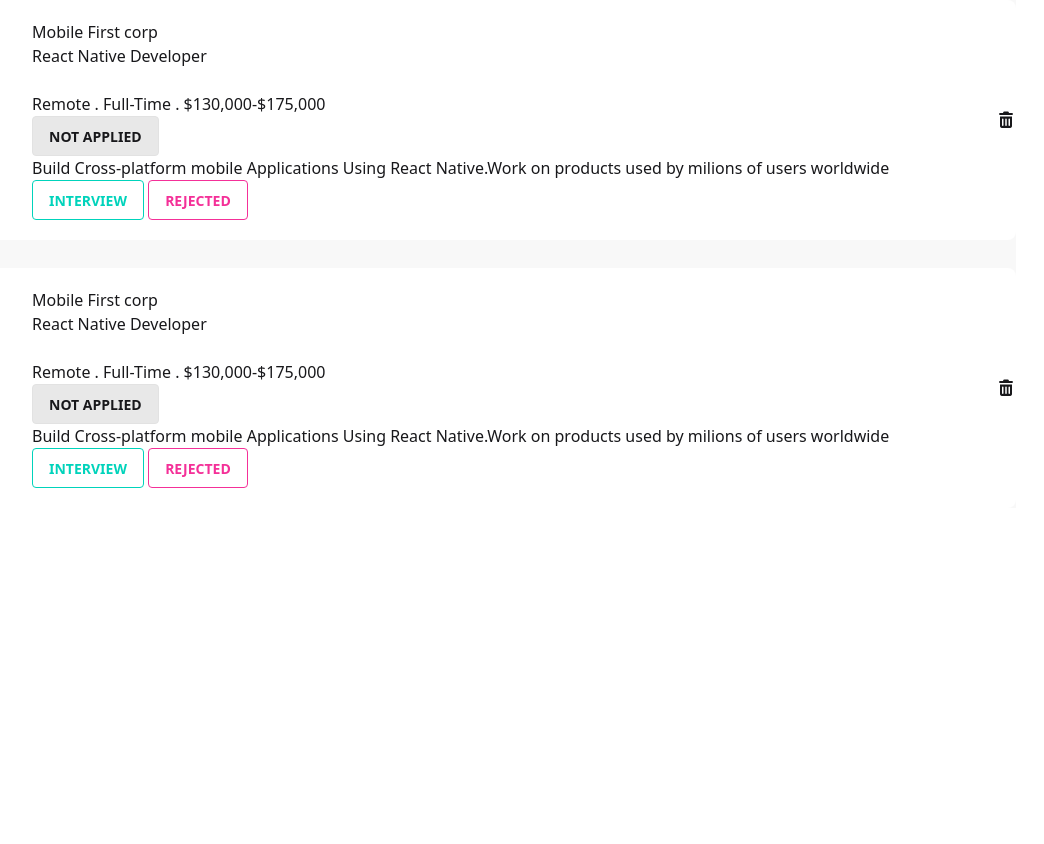
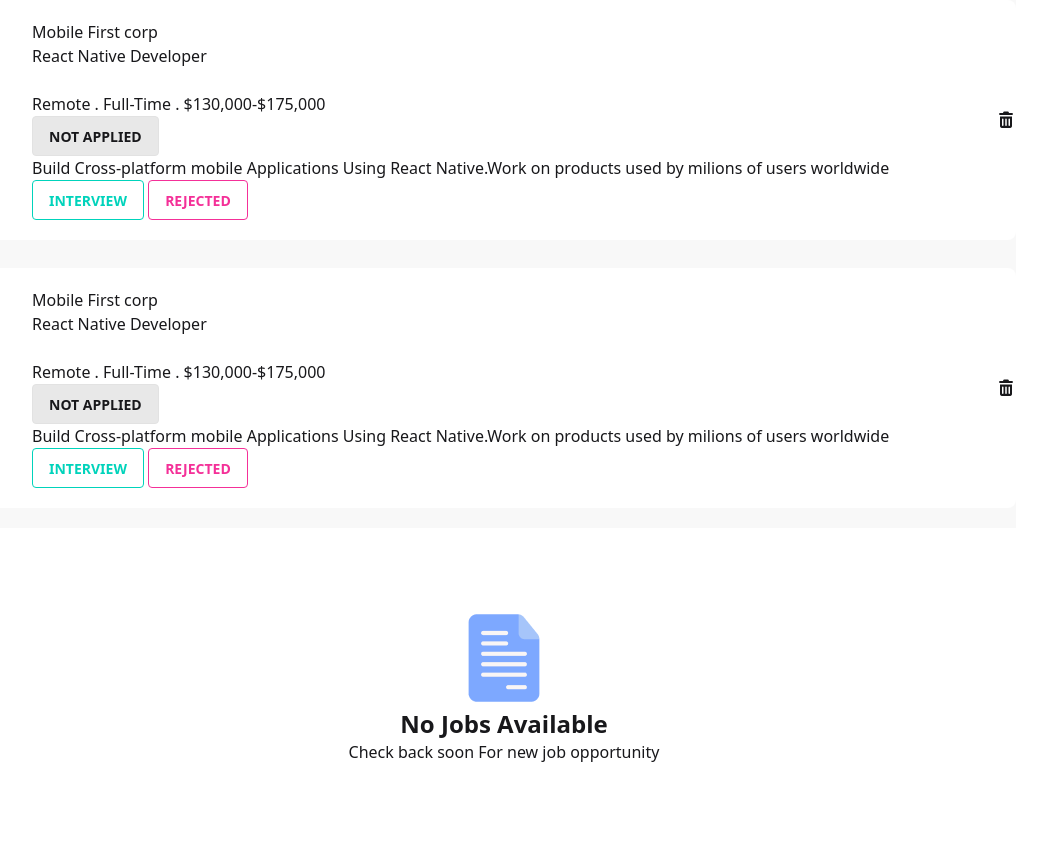
Before and after one commit to maruf-hasan7081/B13_A4, a plain HTML site: page index.html in a window 1280 px wide. Shown: the part 1916-2760 px from the top of the page, without its empty margins (136-1180 px from the left). Before the commit the page ends 2444 px from the top, so only its background shows below. Drawn offline with nearby package versions, Linux system fonts and the light colour scheme.

Commit message:
add a section

```diff
--- a/index.html
+++ b/index.html
@@ -236,7 +236,11 @@
                     <i class="fa-solid fa-trash-can"></i>
                 </div>
 
+
+
             </div>
+
+
 
 
         </div>
@@ -250,6 +254,20 @@
 
     </section>
 
+    <section class=" bg-base-100">
+        <div class="flex justify-center items-center pt-20 ">
+                <img src="./img/jobs.png" alt="">
+
+
+            </div>
+            <div class="pb-20">
+                <h1 class="text-center text-2xl font-bold">No Jobs Available</h1>
+                <p class="text-center">Check back soon For new job opportunity</p>
+
+            </div>
+            </div>
+    </section>
+
 </body>
 
 </html>
```
